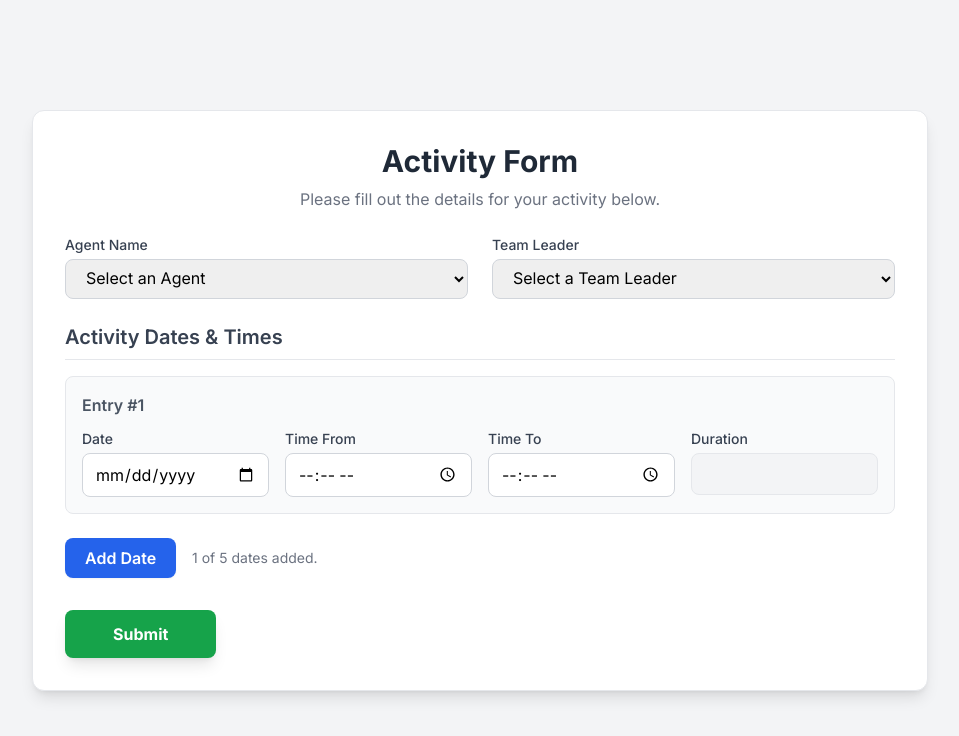
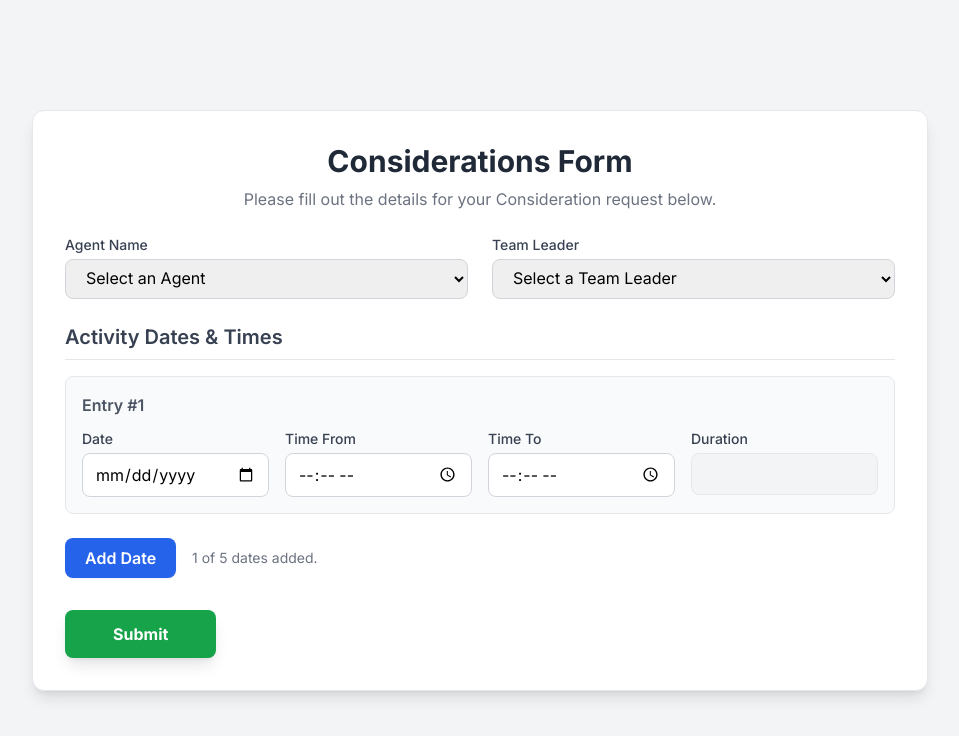
Before and after one commit to ARGeeek/Considerations-Form, a plain HTML site: page index.html in a window 1280 px wide. Shown: the whole page, without its empty margins (160-1119 px from the left). Drawn offline with nearby package versions, Linux system fonts and the light colour scheme.

Commit message:
Update index.html

```diff
--- a/index.html
+++ b/index.html
@@ -39,8 +39,8 @@
         <!-- Form Container -->
         <div id="form-container" class="bg-white p-6 sm:p-8 rounded-xl shadow-lg border border-gray-200 fade-in">
             <div class="mb-6 text-center">
-                <h1 class="text-3xl font-bold text-gray-800">Activity Form</h1>
-                <p class="text-gray-500 mt-2">Please fill out the details for your activity below.</p>
+                <h1 class="text-3xl font-bold text-gray-800">Considerations Form</h1>
+                <p class="text-gray-500 mt-2">Please fill out the details for your Consideration request below.</p>
             </div>
 
             <form id="event-form">
```
